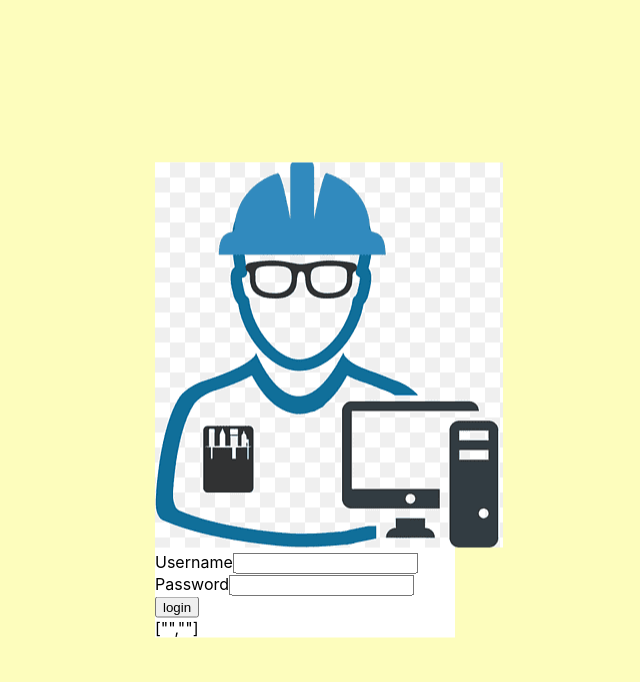
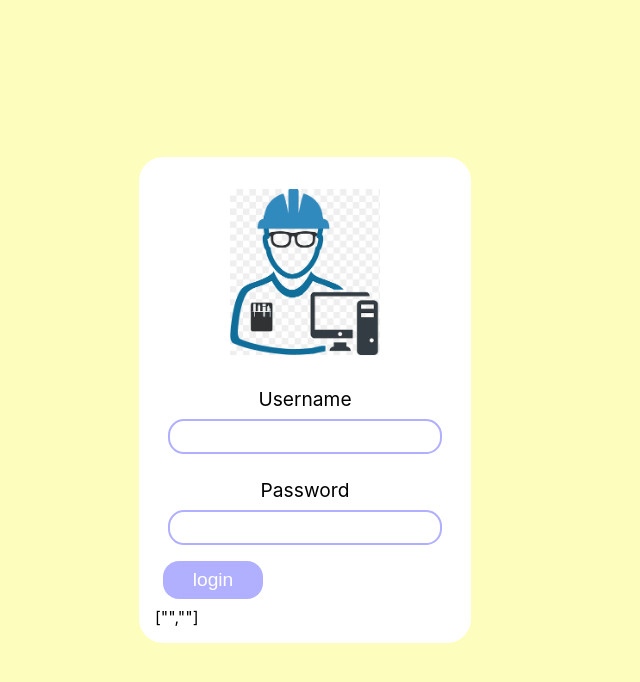
Before and after one commit to ahmadfaqih796/absensi-react, a React (Create React App) app: page /login in a window 1280 px wide. Shown: the top 682 px of the page, without its empty margins (335-975 px from the left). Built offline with nearby package versions, Linux system fonts and the light colour scheme.

Commit message:
styling menu login

```diff
--- a/src/assets/css/user/login.css
+++ b/src/assets/css/user/login.css
@@ -11,3 +11,51 @@
   left: 50%;
   transform: translate(-50%, -50%);
 }
+
+.tampilan-login {
+  background-color: var(--primary);
+  height: 100vh;
+  width: 100%;
+}
+.tampilan-login .card {
+  width: 300px;
+  background-color: var(--surface);
+  position: absolute;
+  top: 50%;
+  left: 50%;
+  padding: 1rem;
+  border-radius: 1.5rem;
+  transform: translate(-50%, -50%);
+}
+.tampilan-login .card img {
+  width: 150px;
+  display: block;
+  margin: 1rem auto;
+}
+.tampilan-login .card form .grup {
+  display: flex;
+  flex-direction: column;
+  padding: 0.5rem;
+}
+.tampilan-login label {
+  text-align: center;
+  margin: 0.5rem 0;
+  font-size: 1.2rem;
+}
+.tampilan-login input[type="text"],
+.tampilan-login input[type="password"] {
+  margin: 0 5px;
+  padding: 0.5rem;
+  border: 2px solid var(--secondary-variant);
+  border-radius: 1rem;
+}
+.tampilan-login input[type="submit"] {
+  background-color: var(--secondary-variant);
+  color: var(--surface);
+  border: 0;
+  font-size: 1.2rem;
+  padding: 0.5rem 1rem;
+  border-radius: 1rem;
+  width: 100px;
+  margin: 0 auto;
+}
```
